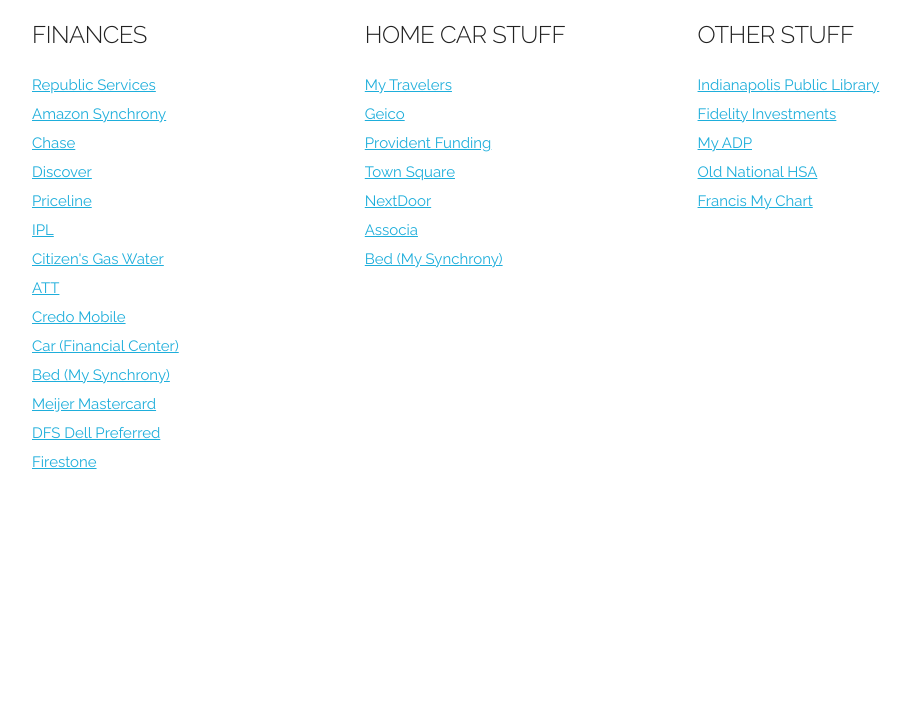
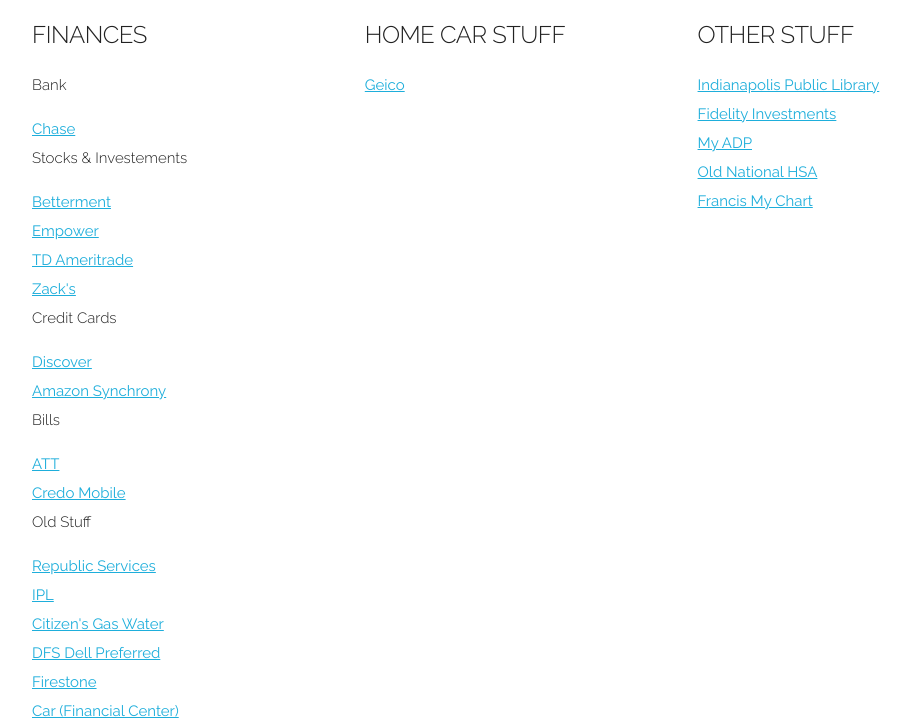
Before and after one commit to bradseverance/bradseverance.github.io, a plain HTML site: page links.html in a window 1280 px wide. Shown: the part 74-800 px from the top of the page, without its empty margins (128-1039 px from the left). Drawn offline with Linux system fonts and the light colour scheme.

Commit message:
Update links.html

```diff
--- a/links.html
+++ b/links.html
@@ -47,30 +47,38 @@
     <div class="row">
       <div class="one-third column">
         <h5>FINANCES</h5>
+        <h6>Bank</h6>
+        <p class="brad-link" ><a href="https://www.chase.com/" target="_blank">Chase</a></p>
+        <h6>Stocks &amp; Investements</h6>
+        <p class="brad-link" ><a href="https://www.betterment.com/" target="_blank">Betterment</a></p>
+        <p class="brad-link" ><a href="https://participant.empower-retirement.com/participant/#/login" target="_blank">Empower</a></p>
+        <p class="brad-link" ><a href="https://www.tdameritrade.com/" target="_blank">TD Ameritrade</a></p>
+        <p class="brad-link" ><a href="https://www.zacks.com/premium/" target="_blank">Zack's</a></p>
+        <h6>Credit Cards</h6>
+        <p class="brad-link" ><a href="https://www.discover.com/" target="_blank">Discover</a></p>
+        <p class="brad-link"><a class="brad-link" href="https://www.synchronycredit.com/eSecurity/Login/login.action?clientId=amazon&accountType=plcc&langId=en" target="_blank">Amazon Synchrony</a></p>
+        <h6>Bills</h6>
+        <p class="brad-link" ><a href="https://www.att.com/my/#/login" target="_blank">ATT</a></p>
+        <p class="brad-link" ><a href="https://www.credomobile.com/" target="_blank">Credo Mobile</a></p>
+        <h6>Old Stuff</h6>
         <p class="brad-link"><a href="https://www.republicservices.com/account/login" target="_blank">Republic Services</a></p>
-        <p class="brad-link"><a class="brad-link" href="https://www.synchronycredit.com/eSecurity/Login/login.action?clientId=amazon&accountType=plcc&langId=en" target="_blank">Amazon Synchrony</a></p>
-        <p class="brad-link" ><a href="https://www.chase.com/" target="_blank">Chase</a></p>
-        <p class="brad-link" ><a href="https://www.discover.com/" target="_blank">Discover</a></p>
-        <p class="brad-link" ><a href="https://cards.barclaycardus.com/?p=priceline" target="_blank">Priceline</a></p>
         <p class="brad-link" ><a href="https://www.iplpower.com/" target="_blank">IPL</a></p>
         <p class="brad-link" ><a href="https://www.citizensenergygroup.com/My-Account/Login" target="_blank">Citizen's Gas Water</a></p>
-        <p class="brad-link" ><a href="https://www.att.com/my/#/login" target="_blank">ATT</a></p>
-        <p class="brad-link" ><a href="https://www.credomobile.com/" target="_blank">Credo Mobile</a></p>
+        <p class="brad-link" ><a href="https://mydfs.dell.com" target="_blank">DFS Dell Preferred</a></p>
+        <p class="brad-link" ><a href="http://www.cfna.com" target="_blank">Firestone</a></p>
         <p class="brad-link" ><a href="https://www.fcfcu.com/" target="_blank">Car (Financial Center)</a></p>
         <p class="brad-link" ><a href="https://www.mysynchrony.com/" target="_blank">Bed (My Synchrony)</a></p>
         <p class="brad-link" ><a href="https://c.comenity.net/meijermastercardsecure/sec/AccountSummary.xhtml" target="_blank">Meijer Mastercard</a></p>
-        <p class="brad-link" ><a href="https://mydfs.dell.com" target="_blank">DFS Dell Preferred</a></p>
-        <p class="brad-link" ><a href="http://www.cfna.com" target="_blank">Firestone</a></p>
-      </div>
-      <div class="one-third column">
-        <h5>HOME CAR STUFF</h5>
-        <p class="brad-link" ><a href="https://selfservice.travelers.com/login/#/" target="_blank">My Travelers</a></p>
-        <p class="brad-link" ><a href="https://www.geico.com/" target="_blank">Geico</a></p>
+        <p class="brad-link" ><a href="https://cards.barclaycardus.com/?p=priceline" target="_blank">Priceline</a></p>
         <p class="brad-link" ><a href="https://www.provident.com/" target="_blank">Provident Funding</a></p>
         <p class="brad-link" ><a href="https://app.townsq.io/" target="_blank">Town Square</a></p>
         <p class="brad-link" ><a href="https://nextdoor.com/news_feed/" target="_blank">NextDoor</a></p>
         <p class="brad-link" ><a href="http://access.associawebsites.com/AssociaAccess/default.aspx" target="_blank">Associa</a></p>
-        <p class="brad-link" ><a href="https://www.mysynchrony.com/" target="_blank">Bed (My Synchrony)</a></p>
+        <p class="brad-link" ><a href="https://selfservice.travelers.com/login/#/" target="_blank">My Travelers</a></p>
+      </div>
+      <div class="one-third column">
+        <h5>HOME CAR STUFF</h5>
+        <p class="brad-link" ><a href="https://www.geico.com/" target="_blank">Geico</a></p>
       </div>
       <div class="one-third column">
         <h5>OTHER STUFF</h5>
```
